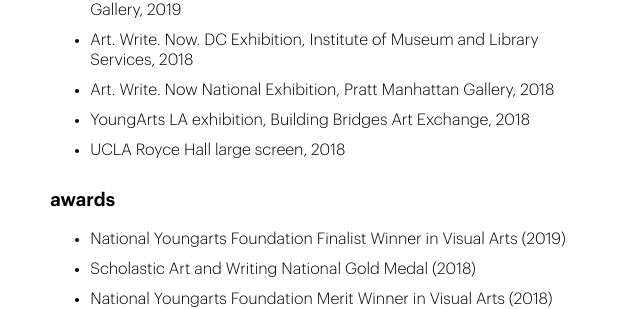
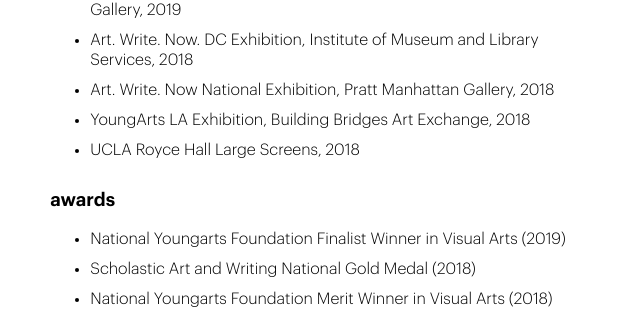
Before and after one commit to oliviachang29/jenny, a Jekyll site: the page built from about.markdown, in a window 1280 px wide. Shown: the part 980-1289 px from the top of the page, without its empty margins (319-959 px from the left). Built offline with Jekyll 4.4.1, drawn with Linux system fonts in a browser that asks for light colours; nearby versions of some CDN libraries.

Commit message:
Updated About

```diff
--- a/about.markdown
+++ b/about.markdown
@@ -16,8 +16,8 @@
                 <li>Infinite Possibilities - National YoungArts Week Exhibition, YoungArts Gallery, 2019</li>
 		<li>Art. Write. Now. DC Exhibition, Institute of Museum and Library Services, 2018</li>
 		<li>Art. Write. Now National Exhibition, Pratt Manhattan Gallery, 2018</li>
-		<li>YoungArts LA exhibition, Building Bridges Art Exchange, 2018</li>
-		<li>UCLA Royce Hall large screen, 2018</li>
+		<li>YoungArts LA Exhibition, Building Bridges Art Exchange, 2018</li>
+		<li>UCLA Royce Hall Large Screens, 2018</li>
 	</ul>
 	<h3>awards</h3>
 	<ul>
```
